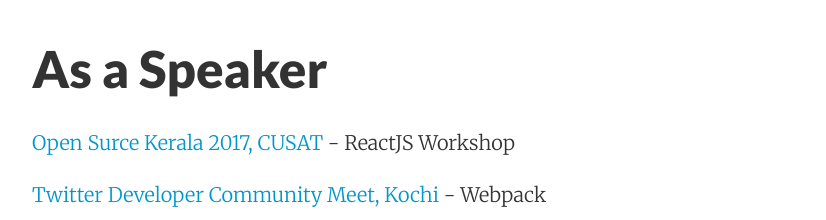
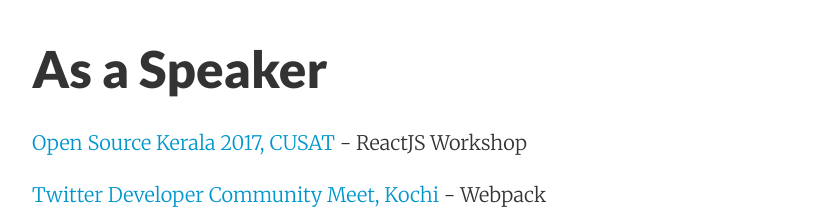
Before and after one commit to jishnu7/j15h.nu, a plain HTML site: page index.html in a window 1280 px wide. Shown: the part 1100-1320 px from the top of the page, without its empty margins (224-1050 px from the left). Drawn offline with Linux system fonts and the light colour scheme.

Commit message:
fix typo

```diff
--- a/index.html
+++ b/index.html
@@ -135,7 +135,7 @@
 
             <h2 id="speaker">As a Speaker</h2>
             <p>
-              <a target="_blank" href="#">Open Surce Kerala 2017, CUSAT</a> - ReactJS Workshop
+              <a target="_blank" href="#">Open Source Kerala 2017, CUSAT</a> - ReactJS Workshop
             </p>
             <p>
               <a target="_blank" href="https://www.meetup.com/Kochi-Twitter-Developer-Community/">Twitter Developer Community Meet, Kochi</a> - Webpack
--- a/script.js
+++ b/script.js
@@ -1,10 +1,12 @@
 (function() {
   'use strict';
 
+  /*
   if ('serviceWorker' in navigator) {
     navigator.serviceWorker
              .register('./service-worker.js');
   }
+  */
 
   // respect user's privacy
   if (navigator.doNotTrack != "yes" && navigator.doNotTrack != "1" && navigator.msDoNotTrack != "1") {
```
